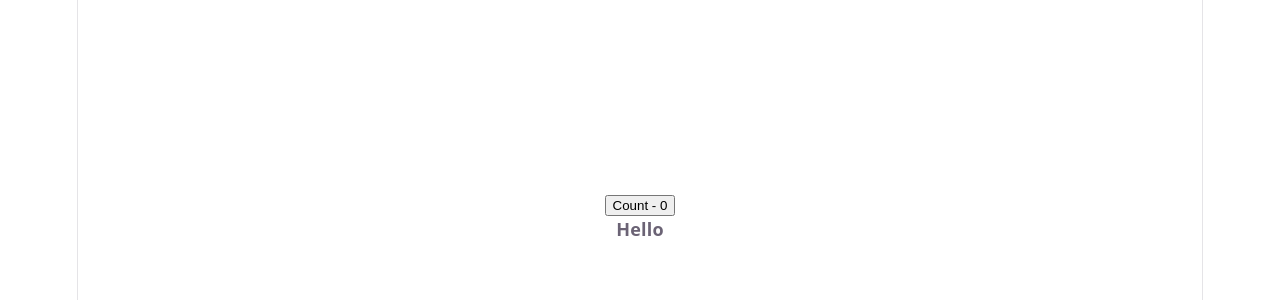
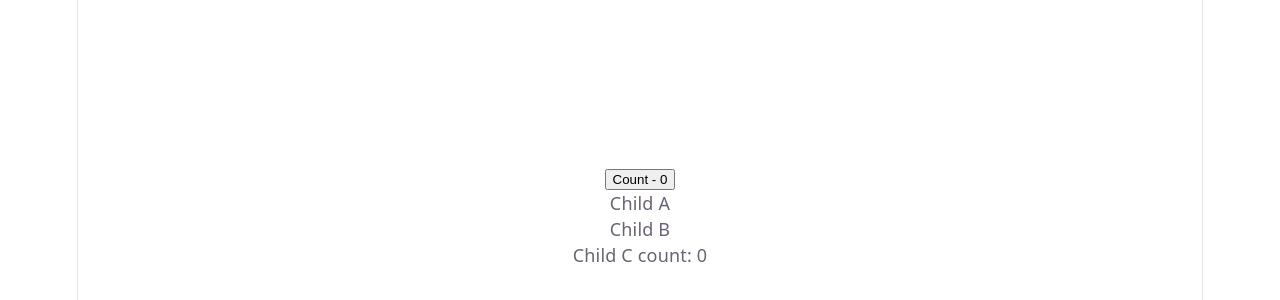
Before and after one commit to hazemmostafa99/react-render, a React (Vite) app: page / in a window 1280 px wide. Shown: the part 184-484 px from the top of the page. Built offline with nearby package versions, Linux system fonts and the light colour scheme.

Commit message:
implentent context render

```diff
--- a/src/App.tsx
+++ b/src/App.tsx
@@ -1,11 +1,11 @@
+import ContextParent from "./components/Context/ContextParent";
 import "./App.css";
-import ParentOne from "./components/Optimization/Incorrect memo with children/ParentOne";
 
 function App() {
   return (
     <>
       <section id="center">
-        <ParentOne />
+        <ContextParent />
       </section>
     </>
   );
--- /dev/null
+++ b/src/components/Context/ContextChild.tsx
@@ -0,0 +1,29 @@
+import { useContext } from "react";
+import { CountContext } from "./ContextParent";
+
+function ChildA() {
+  console.log("Child A Render");
+  return (
+    <div>
+      Child A
+      <ChildB />
+    </div>
+  );
+}
+export function ChildB() {
+  console.log("Child B Render");
+  return (
+    <div>
+      Child B
+      <ChildC />
+    </div>
+  );
+}
+
+export function ChildC() {
+  const count = useContext(CountContext);
+  console.log("Child C Render");
+  return <div>Child C count: {count}</div>;
+}
+
+export default ChildA;
--- /dev/null
+++ b/src/components/Context/ContextParent.tsx
@@ -0,0 +1,23 @@
+import { createContext, useState } from "react";
+import ChildA from "./ContextChild";
+
+export const CountContext = createContext(0);
+const CountProvider = CountContext.Provider;
+
+function ContextParent() {
+  const [count, setCount] = useState(0);
+  console.log("ContextParent Render");
+
+  return (
+    <div>
+      <button onClick={() => setCount((prev) => prev + 1)}>
+        Count - {count}
+      </button>
+      <CountProvider value={count}>
+        <ChildA />
+      </CountProvider>
+    </div>
+  );
+}
+
+export default ContextParent;
```
